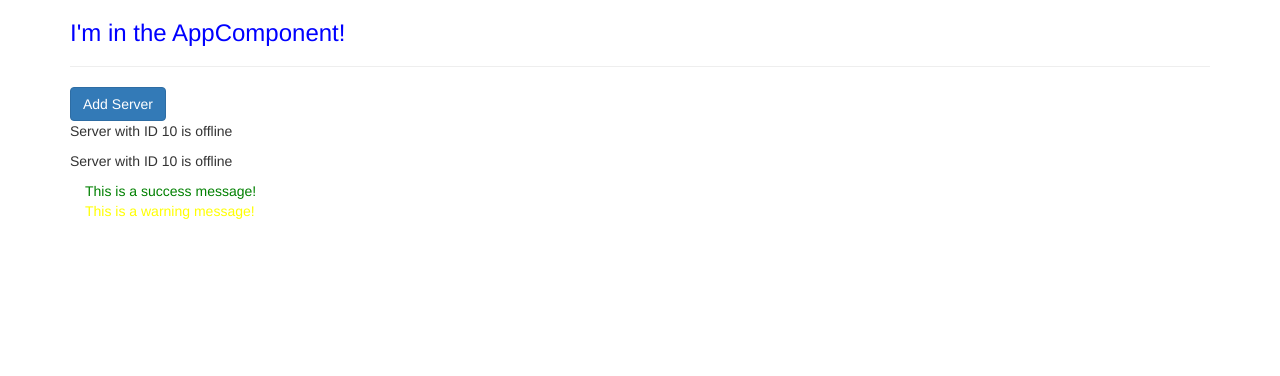
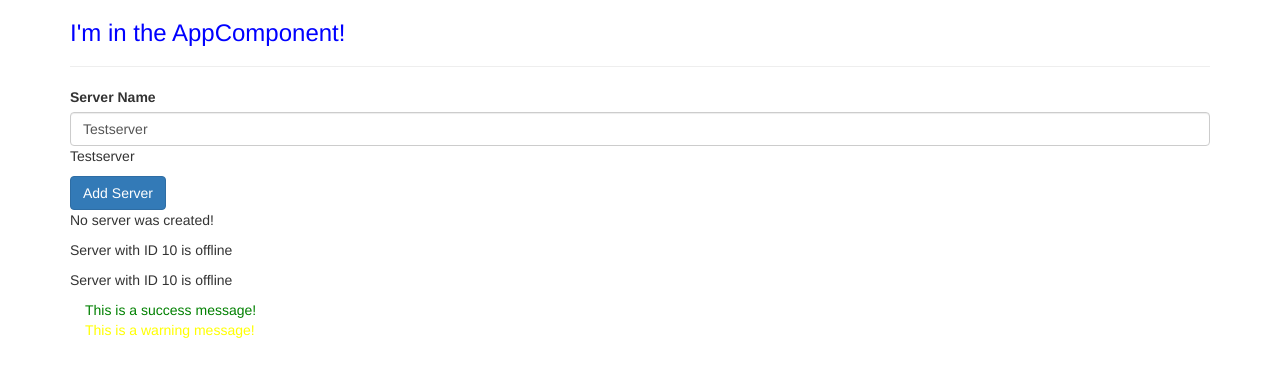
Before and after one commit to joechlanda/angular-guide, an Angular app: page / in a window 1280 px wide. Shown: the top 376 px of the page. Built offline with nearby package versions, Linux system fonts and the light colour scheme.

Commit message:
two way binding

```diff
--- a/src/app/servers/servers.component.html
+++ b/src/app/servers/servers.component.html
@@ -1,5 +1,18 @@
+<label>Server Name</label>
+<!-- <input
+    type="text"
+    class="form-control"
+    (input)="onUpdateServerName($event)"> -->
+<input
+    type="text"
+    class="form-control"
+    [(ngModel)]="serverName">
+<p>{{ serverName }}</p>
 <button
     class="btn btn-primary"
-    [disabled]="!allowNewServer">Add Server</button>
+    [disabled]="!allowNewServer"
+    (click)="onCreateServer()">Add Server</button>
+
+<p>{{ serverCreationStatus }}</p>
 <app-server></app-server>
 <app-server></app-server>
--- a/src/app/servers/servers.component.ts
+++ b/src/app/servers/servers.component.ts
@@ -7,6 +7,8 @@ import { Component, OnInit } from '@angular/core';
 })
 export class ServersComponent implements OnInit {
   allowNewServer = false;
+  serverCreationStatus = 'No server was created!';
+  serverName = 'Testserver';
 
   constructor() {
     setTimeout(() => {
@@ -17,4 +19,11 @@ export class ServersComponent implements OnInit {
   ngOnInit() {
   }
 
+  onCreateServer() {
+    this.serverCreationStatus = 'Server was Created!';
+  }
+
+  onUpdateServerName(event: any) {
+    this.serverName = event.target.value;
+  }
 }
```
